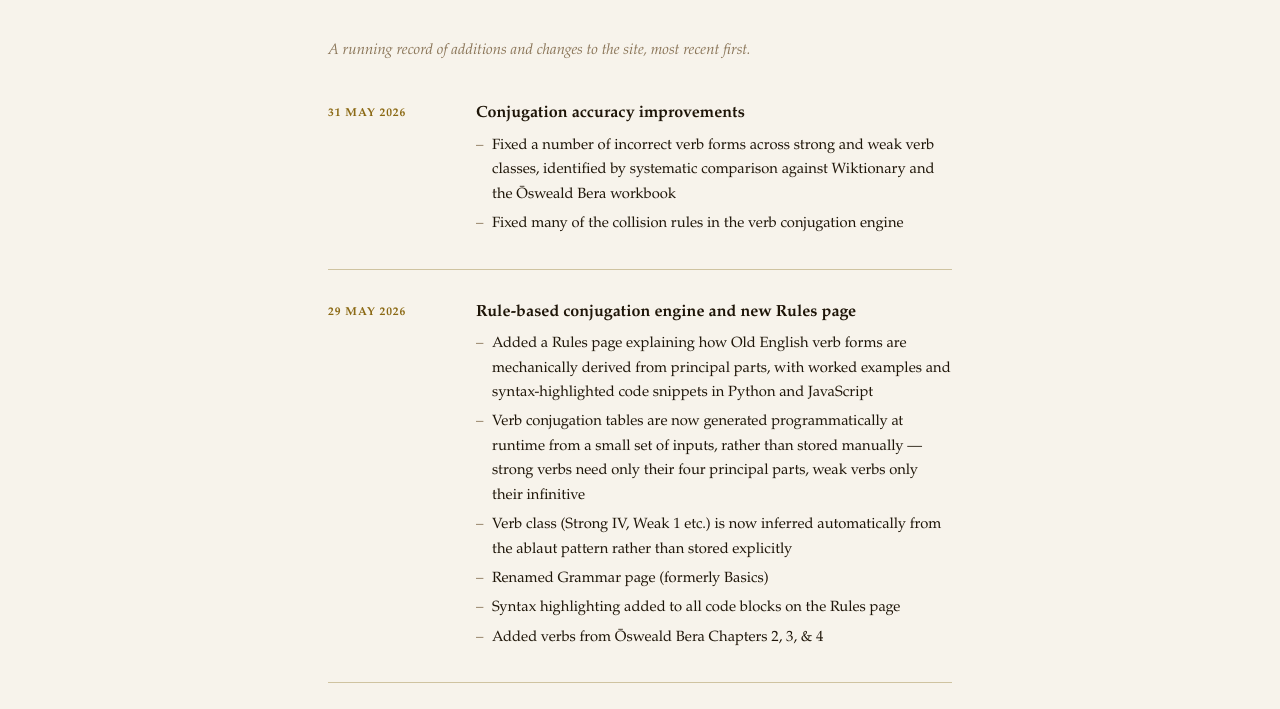
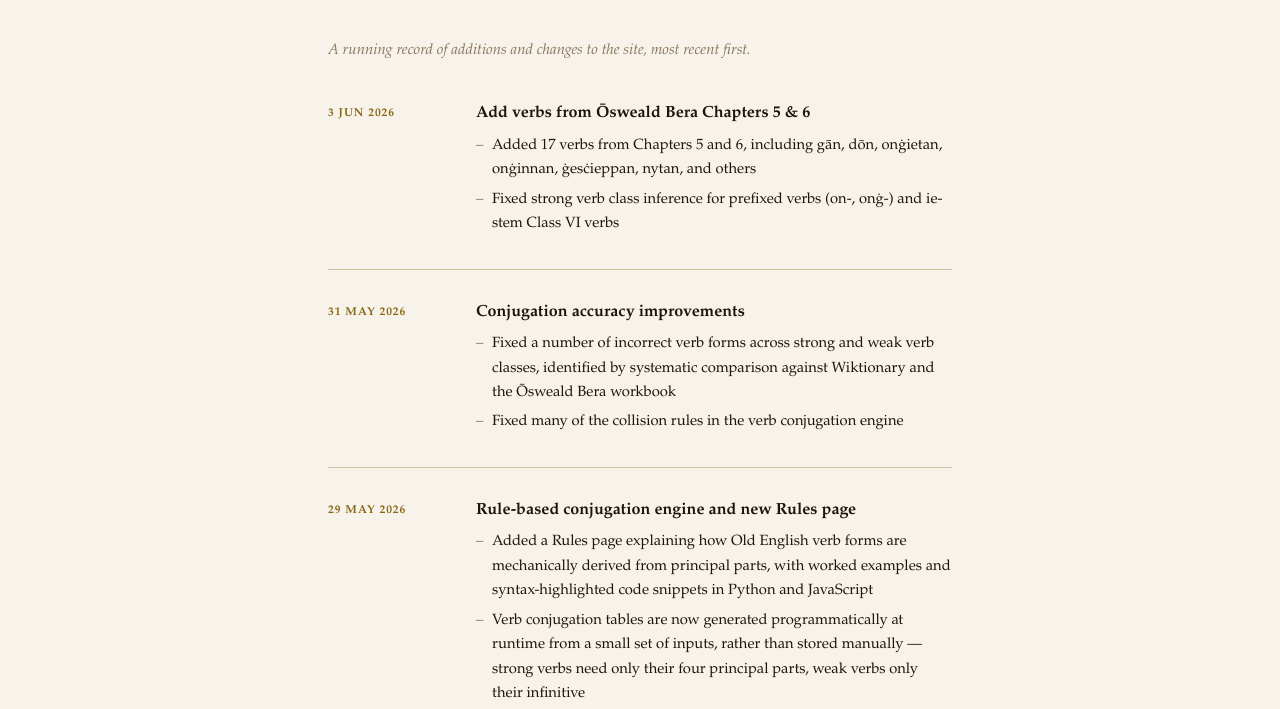
Before and after one commit to s-g-mo/old-english-verba, a plain HTML site: page changelog.html in a window 1280 px wide. Shown: the part 91-800 px from the top of the page. Drawn offline with Linux system fonts and the light colour scheme.

Commit message:
changelog update

```diff
--- a/changelog.html
+++ b/changelog.html
@@ -124,6 +124,18 @@
     <div class="changelog-entries">
 
       <article class="entry">
+        <div class="entry-date">3 Jun 2026</div>
+        <div class="entry-body">
+          <div class="entry-title">Add verbs from Ōsweald Bera Chapters 5 & 6</div>
+          <ul class="entry-items">
+            <li>Added 17 verbs from Chapters 5 and 6, including gān, dōn, onġietan, onġinnan, ġesċieppan, nytan, and
+              others</li>
+            <li>Fixed strong verb class inference for prefixed verbs (on-, onġ-) and ie-stem Class VI verbs</li>
+          </ul>
+        </div>
+      </article>
+
+      <article class="entry">
         <div class="entry-date">31 May 2026</div>
         <div class="entry-body">
           <div class="entry-title">Conjugation accuracy improvements</div>
```
